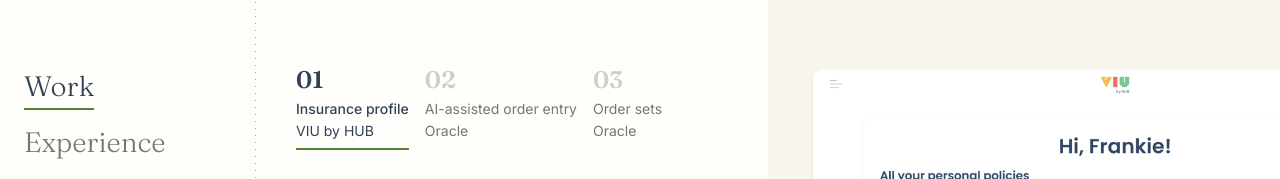
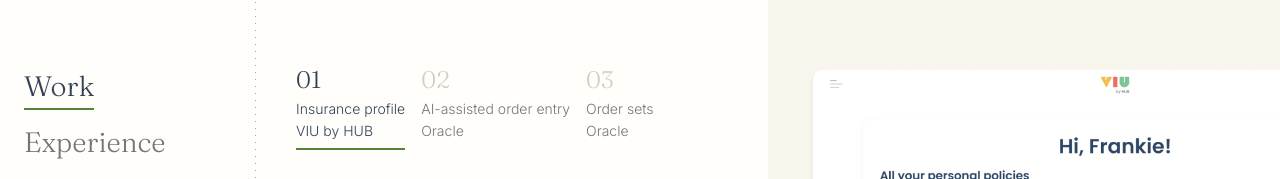
Before and after one commit to savsgarcia/portfolio, a plain HTML site: page index.html in a window 1280 px wide. Shown: the part 166-345 px from the top of the page. Drawn offline with Linux system fonts and the light colour scheme.

Commit message:
Desktop project tabs: all weight 300
Co-Authored-By: Claude Opus 5.5 <noreply@anthropic.com>
Claude-Session: https://claude.ai/code/session_014oW9rryPzLSdmVNbG2KxAd

```diff
--- a/styles.css
+++ b/styles.css
@@ -296,7 +296,7 @@ button { font: inherit; color: inherit; background: none; border: 0; padding: 0;
 .project-tab-num {
   margin-bottom: 8px;
   font-family: var(--font-display);
-  font-weight: 600;
+  font-weight: 300;
   font-size: 24px;
   line-height: 20px;
   font-variation-settings: "opsz" 24;
@@ -306,12 +306,11 @@ button { font: inherit; color: inherit; background: none; border: 0; padding: 0;
 .project-tab[aria-selected="true"] .project-tab-num { color: var(--ink); }
 .project-tab-title {
   font-family: var(--font-sans);
-  font-weight: 400;
+  font-weight: 300;
   font-size: 14px;
   line-height: 22px;
 }
-.project-tab[aria-selected="true"] .project-tab-title { font-weight: 500; }
-.project-tab-client { font-size: 14px; font-weight: 400; line-height: 22px; }
+.project-tab-client { font-size: 14px; font-weight: 300; line-height: 22px; }
 .project-tab:hover { color: var(--ink); }
 .project-tab[aria-selected="true"] {
   color: var(--ink);
```
